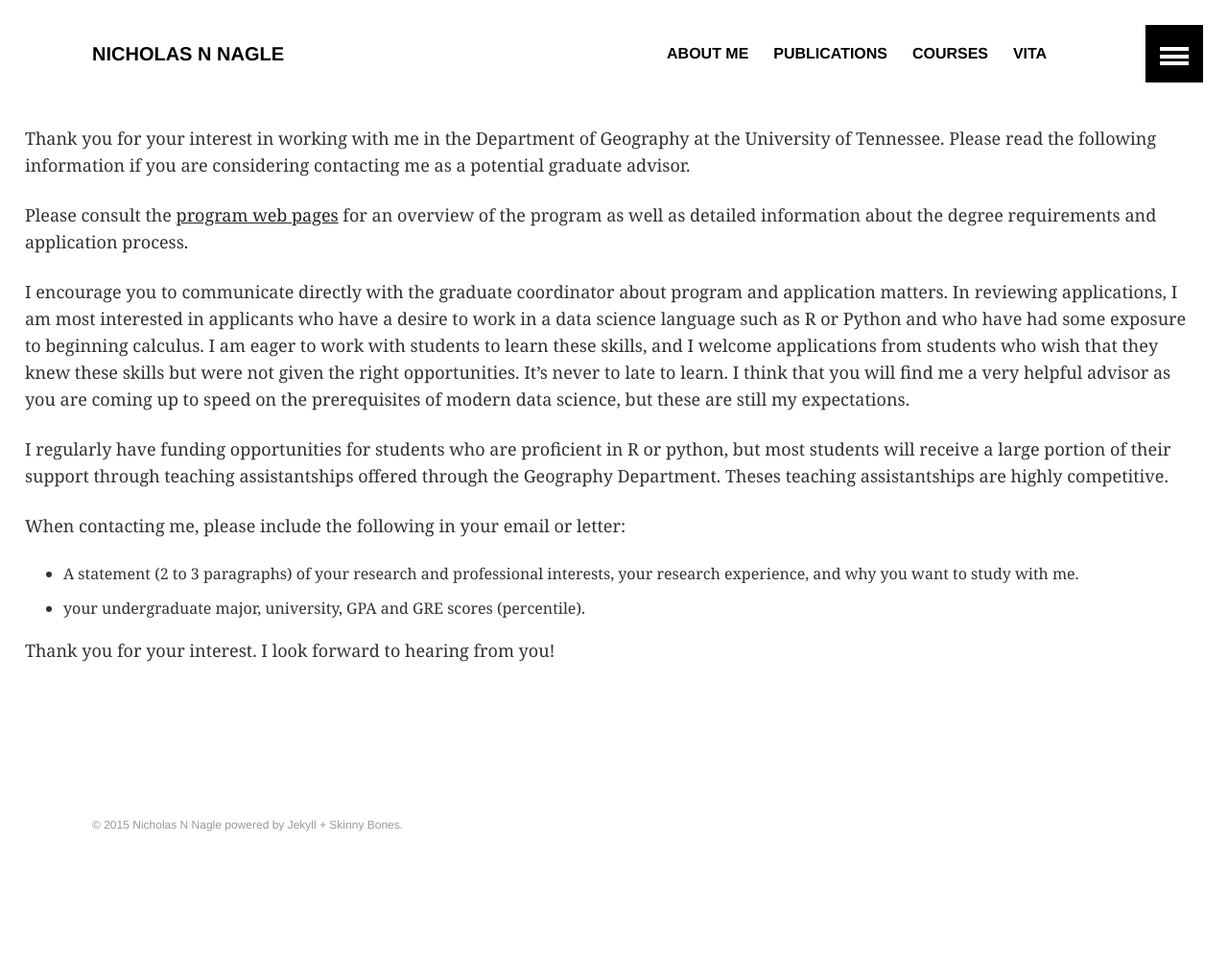
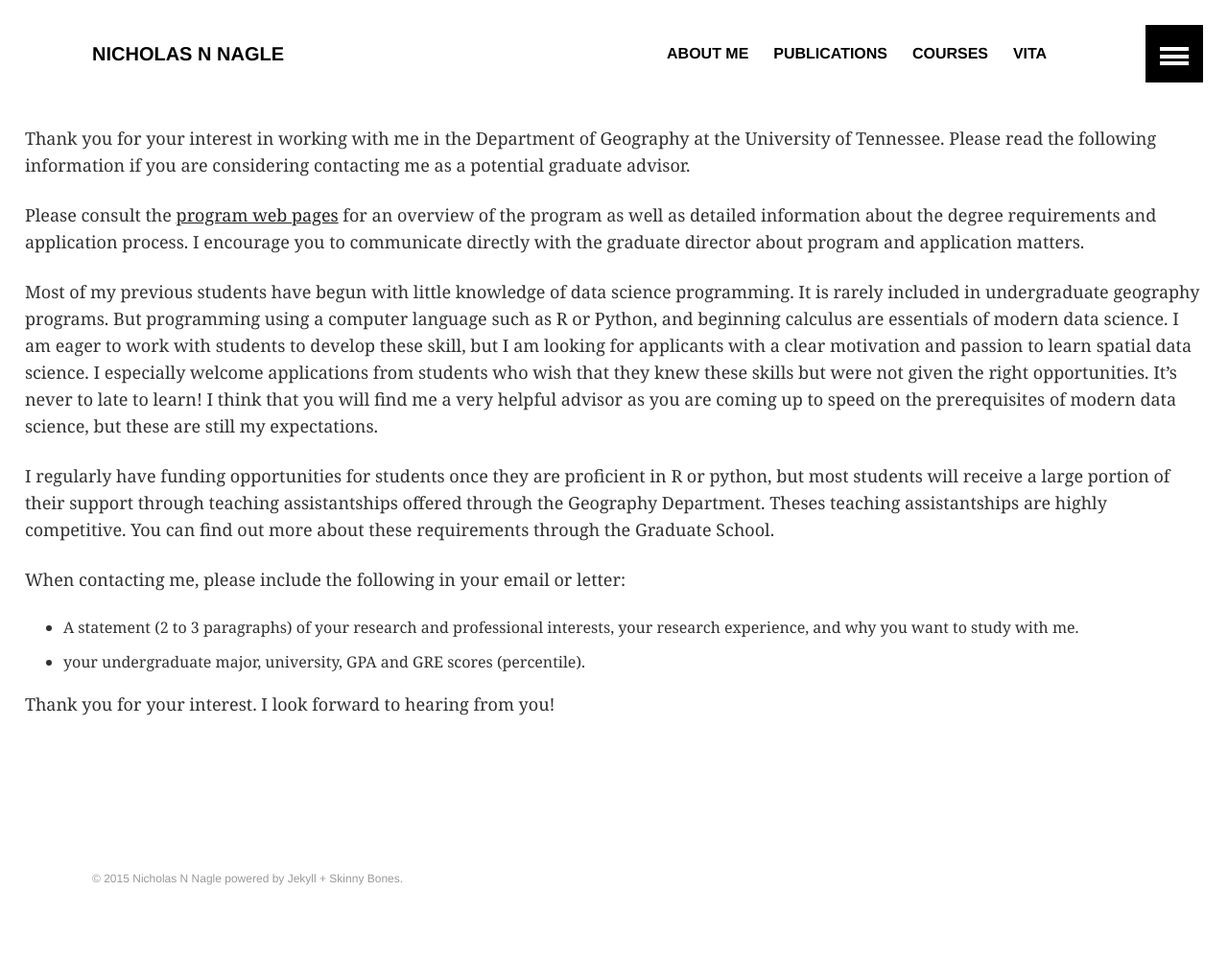
Before and after one commit to nnnagle/nnnagle.github.io, a Jekyll site: the page built from prospectives.md, in a window 1280 px wide. Shown: the whole page at 96% size. Built offline with Jekyll 4.4.1, drawn with Linux system fonts in a browser that asks for light colours; before the commit the page ends 946 px from its top, so only the background shows below that.

```diff
--- a/_data/navigation.yml
+++ b/_data/navigation.yml
@@ -16,6 +16,6 @@
   image:
 
 - title: Vita
-  url: /vita/
+  url: /NagleCV.pdf
   excerpt:
   image:
--- a/prospectives.md
+++ b/prospectives.md
@@ -6,11 +6,11 @@ title: "Prospective Students"
 
 Thank you for your interest in working with me in the Department of Geography at the University of Tennessee. Please read the following information if you are considering contacting me as a potential graduate advisor.
 
-Please consult the [program web pages](http://geography.utk.edu) for an overview of the program as well as detailed information about the degree requirements and application process.
+Please consult the [program web pages](http://geography.utk.edu) for an overview of the program as well as detailed information about the degree requirements and application process.  I encourage you to communicate directly with the graduate director about program and application matters.
 
-I encourage you to communicate directly with the graduate coordinator about program and application matters.  In reviewing applications, I am most interested in applicants who have a desire to work in a data science language such as R or Python and who have had some exposure to beginning calculus.  I am eager to work with students to learn these skills, and I welcome applications from students who wish that they knew these skills but were not given the right opportunities.  It's never to late to learn.  I think that you will find me a very helpful advisor as you are coming up to speed on the prerequisites of modern data science, but these are still my expectations.
+Most of my previous students have begun with little knowledge of data science programming.  It is rarely included in undergraduate geography programs.  But programming using a computer language such as R or Python, and beginning calculus are essentials of modern data science.  I am eager to work with students to develop these skill, but I am looking for applicants with a clear motivation and passion to learn spatial data science.  I especially welcome applications from students who wish that they knew these skills but were not given the right opportunities.  It's never to late to learn!  I think that you will find me a very helpful advisor as you are coming up to speed on the prerequisites of modern data science, but these are still my expectations.
 
-I regularly have funding opportunities for students who are proficient in R or python, but most students will receive a large portion of their support through teaching assistantships offered through the Geography Department.  Theses teaching assistantships are highly competitive.
+I regularly have funding opportunities for students once they are proficient in R or python, but most students will receive a large portion of their support through teaching assistantships offered through the Geography Department.  Theses teaching assistantships are highly competitive. You can find out more about these requirements through the Graduate School.
 
 When contacting me, please include the following in your email or letter:
 
```
Also changed, not shown: 1 other file.
